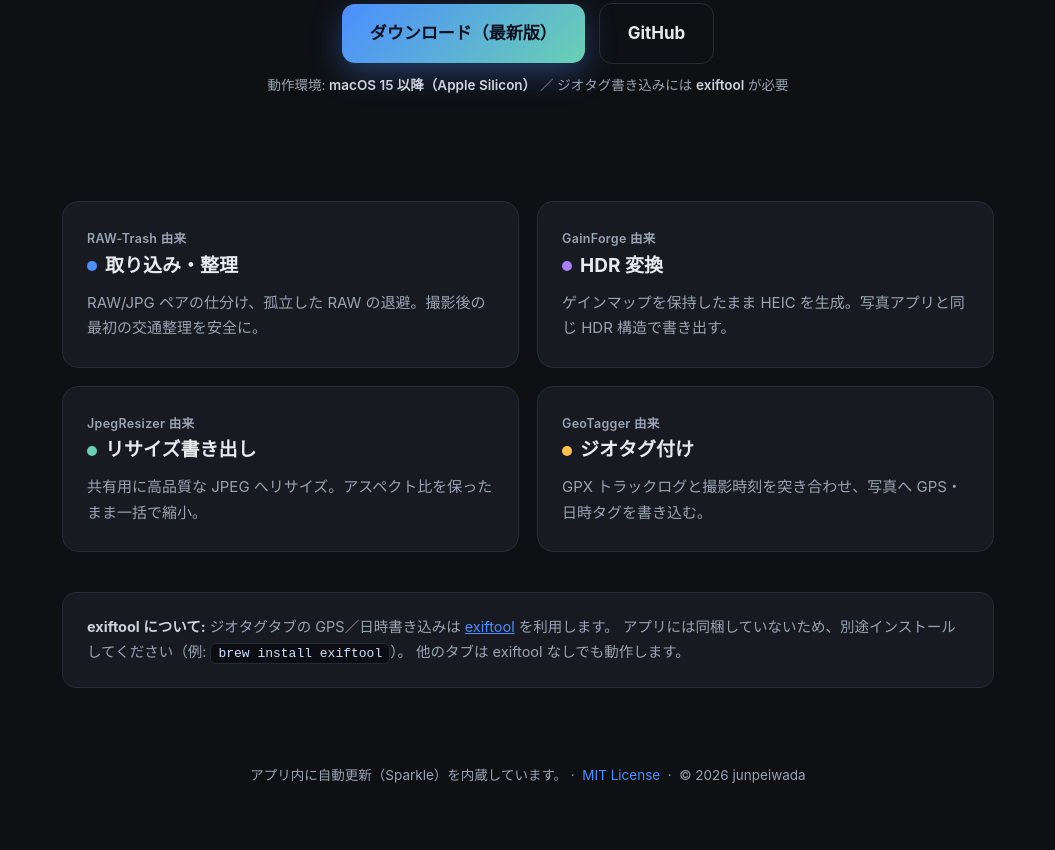
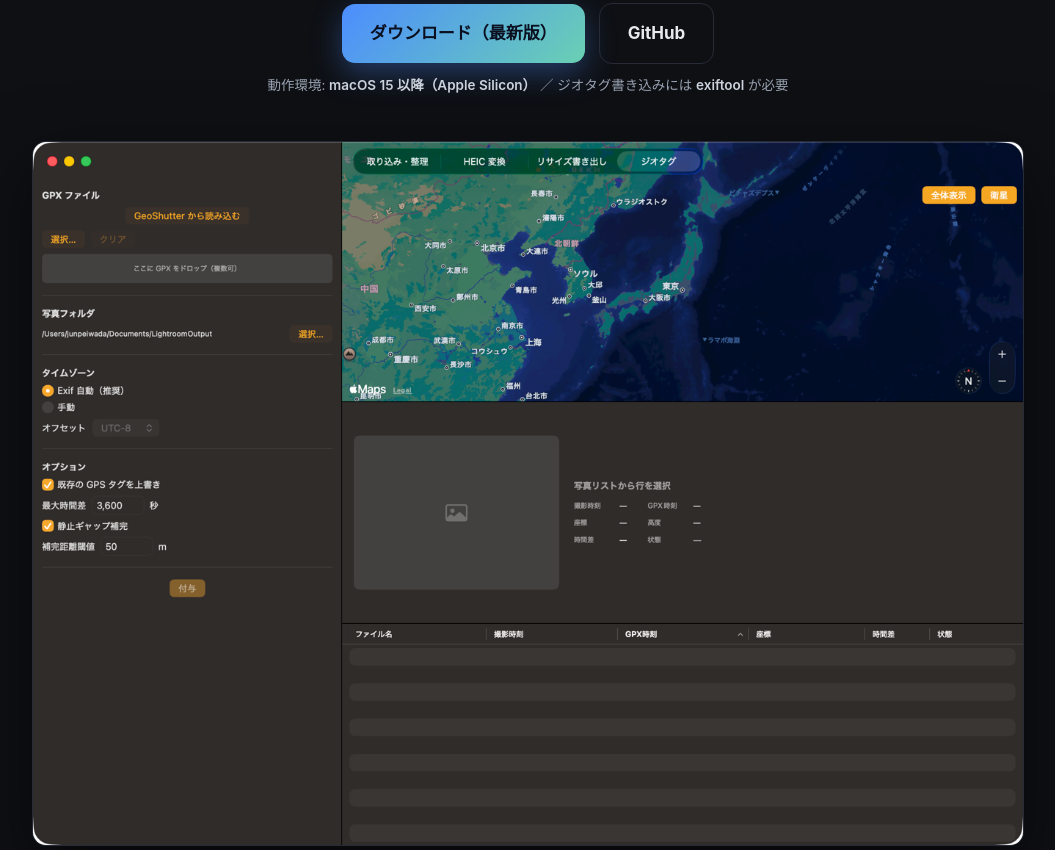
Before and after one commit to Junpeiwada/JPPhotoTools, a plain HTML site: page site/index.html in a window 1280 px wide. Shown: the part 456-1306 px from the top of the page, without its empty margins (112-1167 px from the left). Drawn offline with Linux system fonts and the light colour scheme.

Commit message:
ランディングページのヒーローにアプリのスクリーンショットを追加

```diff
--- a/site/index.html
+++ b/site/index.html
@@ -43,6 +43,11 @@
   .req{font-size:13.5px;color:var(--muted);margin-top:8px}
   .req b{color:#cdd3dd;font-weight:600}
 
+  /* Screenshot */
+  .shot{margin:44px auto 0;max-width:1040px;padding:0 24px}
+  .shot img{width:100%;border-radius:14px;border:1px solid var(--line);
+    box-shadow:0 24px 70px rgba(0,0,0,.55)}
+
   /* Features */
   .features{padding:56px 0 20px}
   .grid{display:grid;grid-template-columns:repeat(2,1fr);gap:18px}
@@ -75,6 +80,9 @@
     <a class="btn btn-ghost" href="https://github.com/Junpeiwada/JPPhotoTools">GitHub</a>
   </div>
   <p class="req">動作環境: <b>macOS 15 以降（Apple Silicon）</b> ／ ジオタグ書き込みには <b>exiftool</b> が必要</p>
+  <div class="shot">
+    <img src="screenshot.png" alt="JPPhotoTools アプリ画面 — ジオタグタブ（GPX トラックログと写真の突き合わせ）">
+  </div>
 </section>
 
 <div class="wrap">
```
Also changed, not shown: site/screenshot.png (added).
